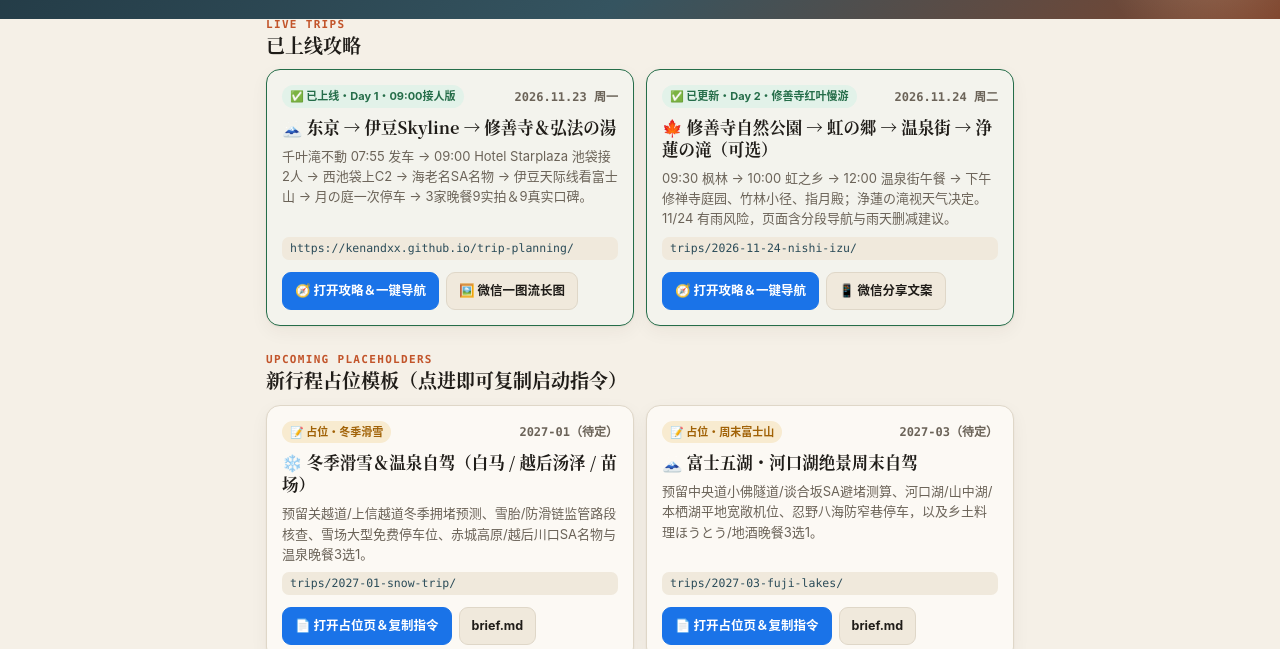
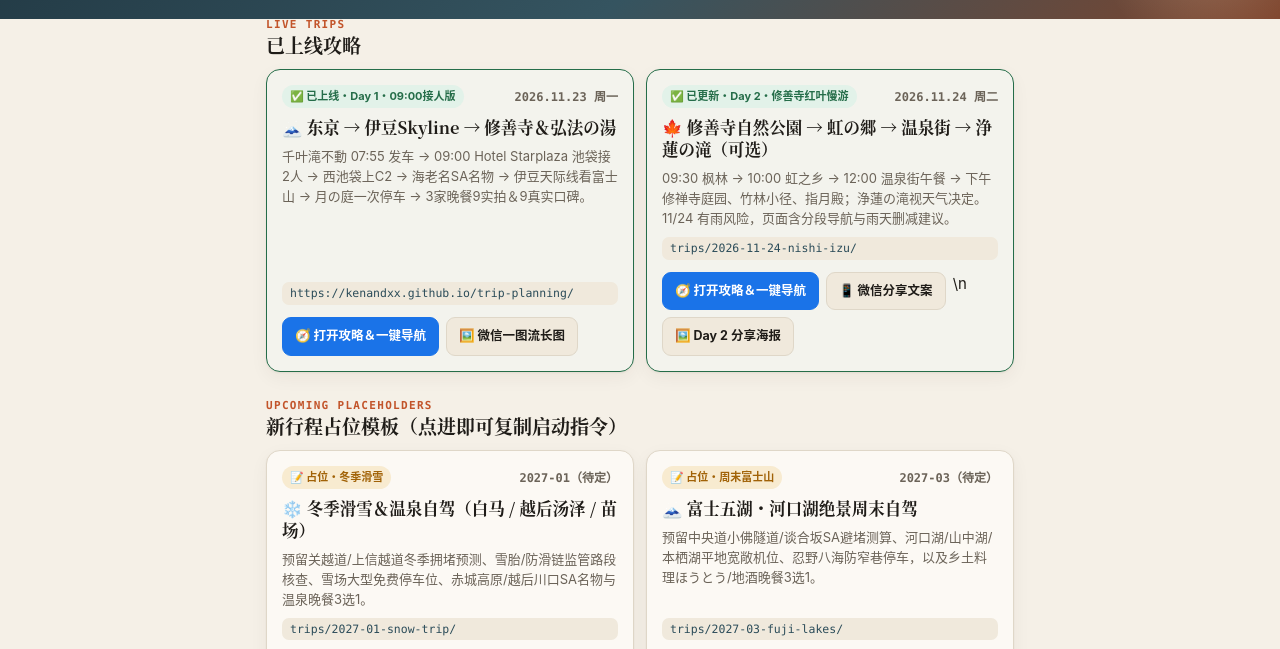
Before and after one commit to kenandxx/trip-planning, a plain HTML site: page trips/index.html in a window 1280 px wide. Shown: the part 119-768 px from the top of the page. Drawn offline with Linux system fonts and the light colour scheme.

Commit message:
Add Day 2 WeChat poster preview to Trip Hub

```diff
--- a/trips/index.html
+++ b/trips/index.html
@@ -114,7 +114,7 @@ footer{text-align:center;font-size:12px;color:var(--soft);padding:16px 0 34px;bo
         <div class="slug">trips/2026-11-24-nishi-izu/</div>
         <div class="actions">
           <a class="btn pri" href="2026-11-24-nishi-izu/">🧭 打开攻略＆一键导航</a>
-          <a class="btn" href="2026-11-24-nishi-izu/wechat_share_kit.md" target="_blank" rel="noopener">📱 微信分享文案</a>
+          <a class="btn" href="2026-11-24-nishi-izu/wechat_share_kit.md" target="_blank" rel="noopener">📱 微信分享文案</a>\n          <a class="btn" href="2026-11-24-nishi-izu/poster_v3.svg" target="_blank" rel="noopener">🖼️ Day 2 分享海报</a>
         </div>
       </article>
     </div>
```
